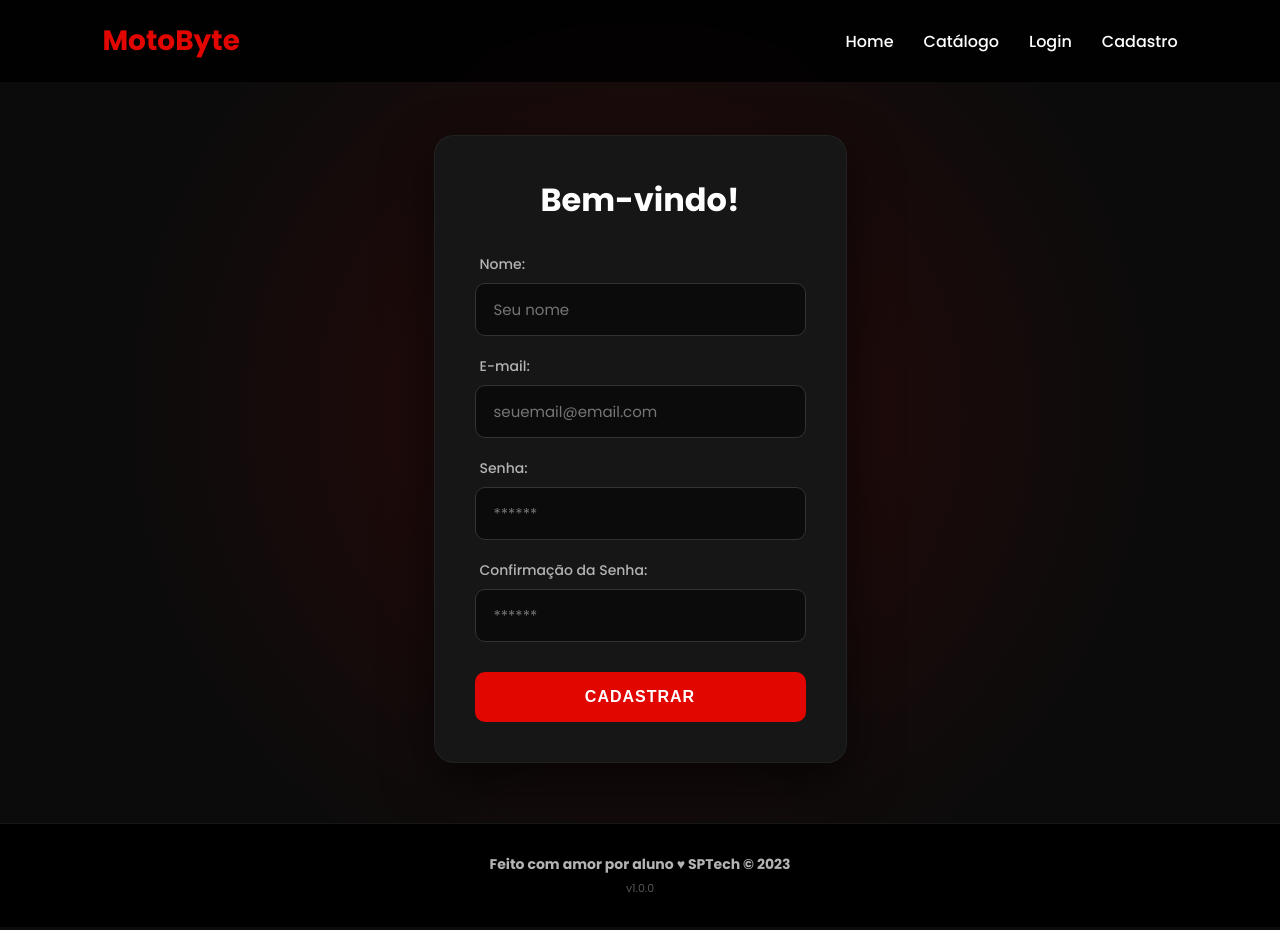
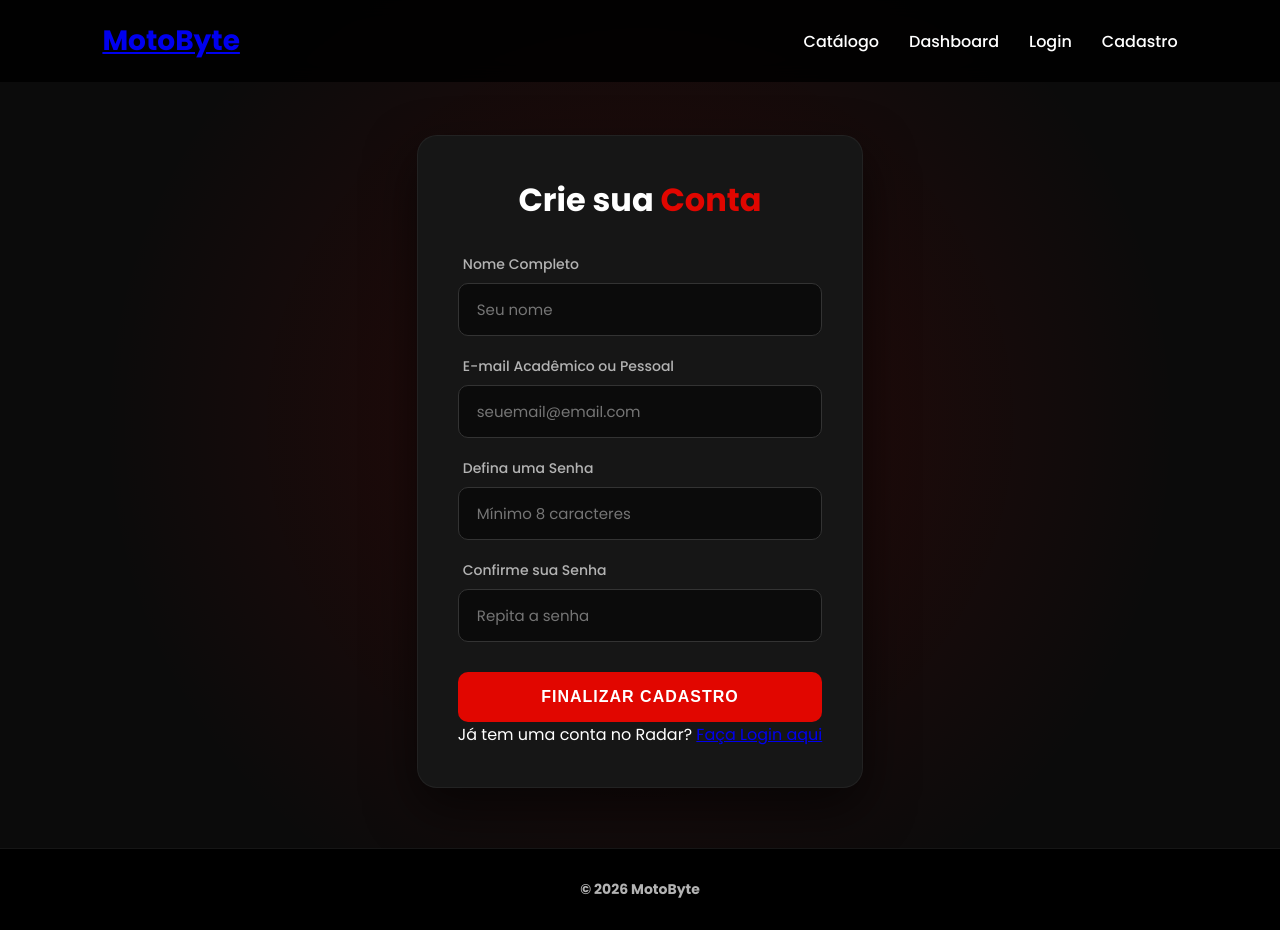
Before and after one commit to ViniciusMartins01/projeto-individual, a website: page public/cadastro.html in a window 1280 px wide. Drawn offline with Linux system fonts and the light colour scheme.

Commit message:
Update cadastro.html

```diff
--- a/public/cadastro.html
+++ b/public/cadastro.html
@@ -17,16 +17,17 @@
 </head>
 
 <body>
-  <!--header inicio-->
   <div class="header">
     <div class="container">
-      <h1 class="titulo">MotoByte</h1>
+      <h1 class="titulo">
+        <a href="index.html">MotoByte</a>
+      </h1>
       <ul class="navbar">
         <li>
-          <a href="index.html">Home</a>
+          <a href="catalogo.html">Catálogo</a>
         </li>
         <li>
-          <a href="catalogo.html">Catálogo</a>
+          <a href="dashboard.html">Dashboard</a>
         </li>
         <li>
           <a href="login.html">Login</a>
@@ -46,26 +47,29 @@
     </div>
     <div class="container">
       <div class="card card-cadastro">
-        <h2>Bem-vindo!</h2>
+        <h2>Crie sua <span style="color: #E10600;">Conta</span></h2>
         <div class="formulario">
           <div class="campo">
-            <span>Nome:</span>
+            <span>Nome Completo</span>
             <input id="nome_input" type="text" placeholder="Seu nome" />
           </div>
           <div class="campo">
-            <span>E-mail:</span>
+            <span>E-mail Acadêmico ou Pessoal</span>
             <input id="email_input" type="text" placeholder="seuemail@email.com" />
           </div>
           <div class="campo">
-            <span>Senha:</span>
-            <input id="senha_input" type="password" placeholder="******" />
+            <span>Defina uma Senha</span>
+            <input id="senha_input" type="password" placeholder="Mínimo 8 caracteres" />
           </div>
           <div class="campo">
-            <span>Confirmação da Senha:</span>
-            <input id="confirmacao_senha_input" type="password" placeholder="******" />
+            <span>Confirme sua Senha</span>
+            <input id="confirmacao_senha_input" type="password" placeholder="Repita a senha" />
           </div>
-          <button class="botao" onclick="cadastrar()">Cadastrar</button>
+          <button class="botao" onclick="cadastrar()">Finalizar Cadastro</button>
         </div>
+        <div class="register-footer">
+        Já tem uma conta no Radar? <a href="login.html">Faça Login aqui</a>
+      </div>
         <div id="div_aguardar" class="loading-div">
           <img src="./assets/circle-loading.gif" id="loading-gif" />
         </div>
@@ -77,8 +81,7 @@
 
   <div class="footer">
     <div class="container">
-      <h4>Feito com amor por aluno &hearts; SPTech &copy; 2023</h4>
-      <span class="version">v1.0.0</span>
+      <h4>© 2026 MotoByte</h4>
     </div>
   </div>
 </body>
@@ -89,7 +92,7 @@
 
 
   function cadastrar() {
-     aguardar();
+    aguardar();
     var nomeVar = nome_input.value;
     var emailVar = email_input.value;
     var senhaVar = senha_input.value;
@@ -110,7 +113,7 @@
       nomeVar.length <= 1 ||
       emailVar.includes("@") == false ||
       emailVar.includes(".") == false ||
-      senhaVar.length <= 6 ||
+      senhaVar.length <= 7 ||
       senhaVar != confirmacaoSenhaVar) {
       cardErro.style.display = "block";
       mensagem_erro.innerHTML =
```
